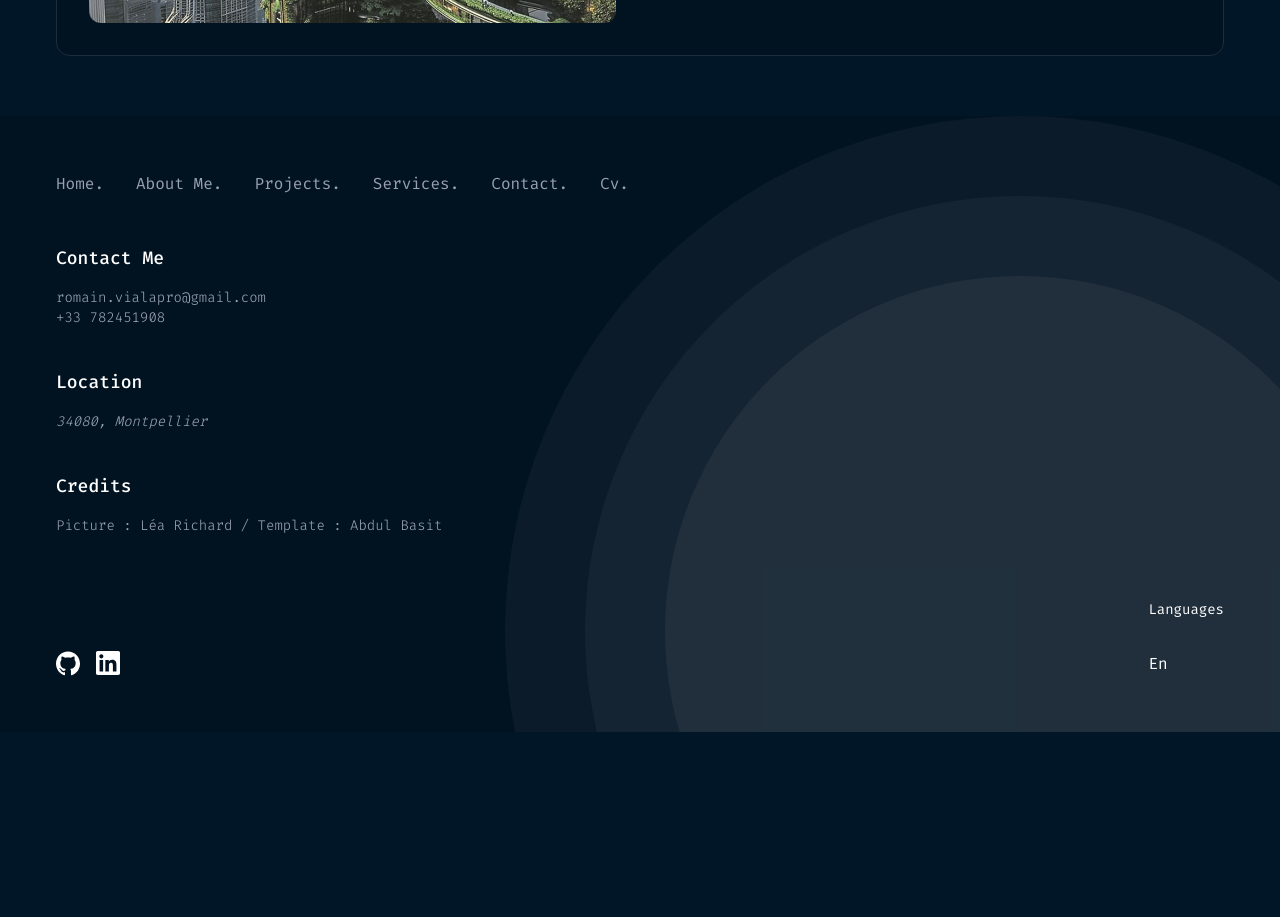
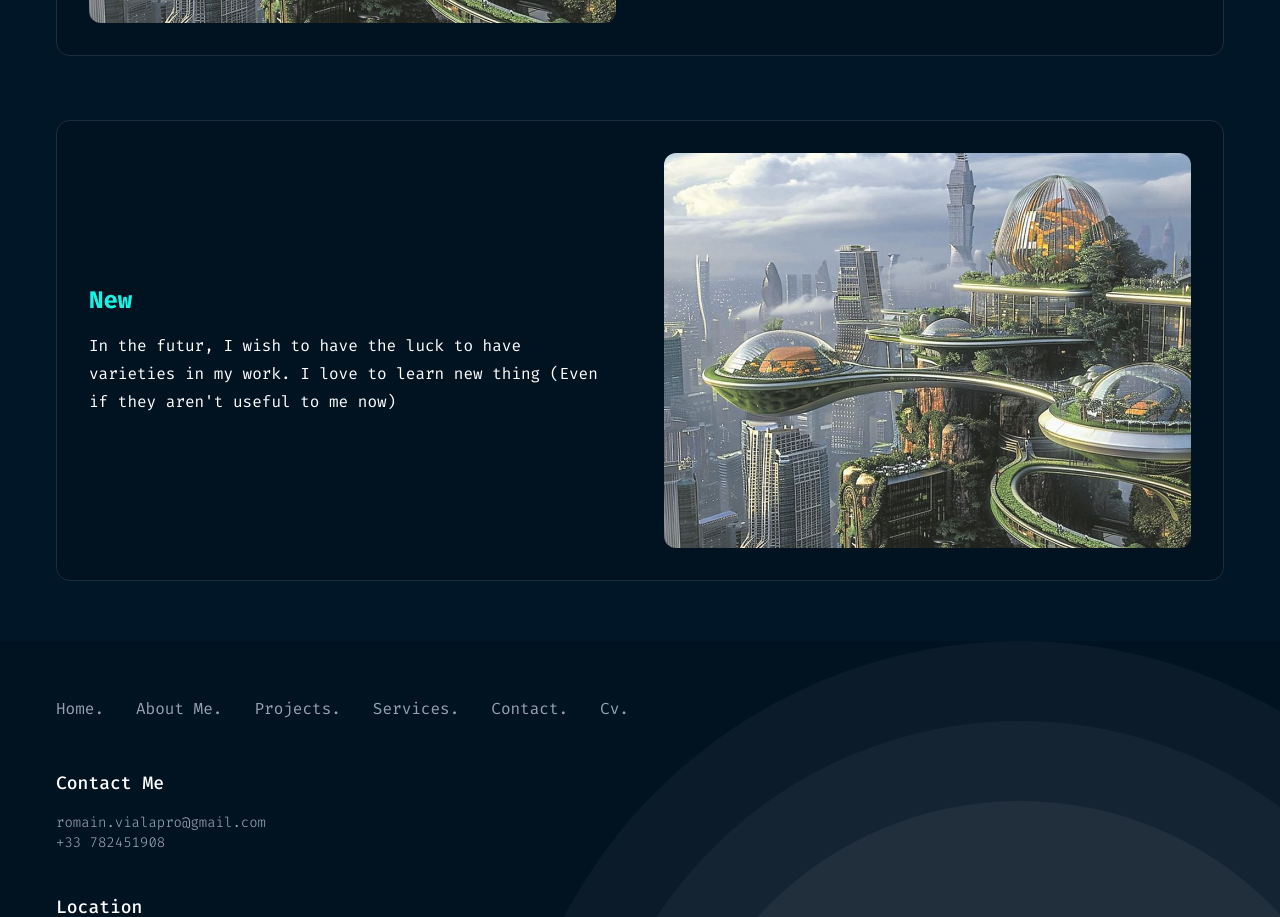
Before and after one commit to Honyoru/portfolio, a Next.js app: page /about in a window 1280 px wide. Shown: the part 1720-2637 px from the top of the page. Before the commit the page ends 2452 px from the top, so only its background shows below. Built offline with nearby package versions, Linux system fonts and the light colour scheme; no server answers.

Commit message:
test new section about

```diff
--- a/src/appData/index.ts
+++ b/src/appData/index.ts
@@ -203,4 +203,10 @@ export const aboutSections = [
     image: '/images/Futur.jpeg',
     alt: 'Futur',
   },
+    {
+    title: 'New',
+    text: 'In the futur, I wish to have the luck to have varieties in my work. I love to learn new thing (Even if they aren\'t useful to me now)',
+    image: '/images/Futur.jpeg',
+    alt: 'Futur',
+  },
 ]
```
